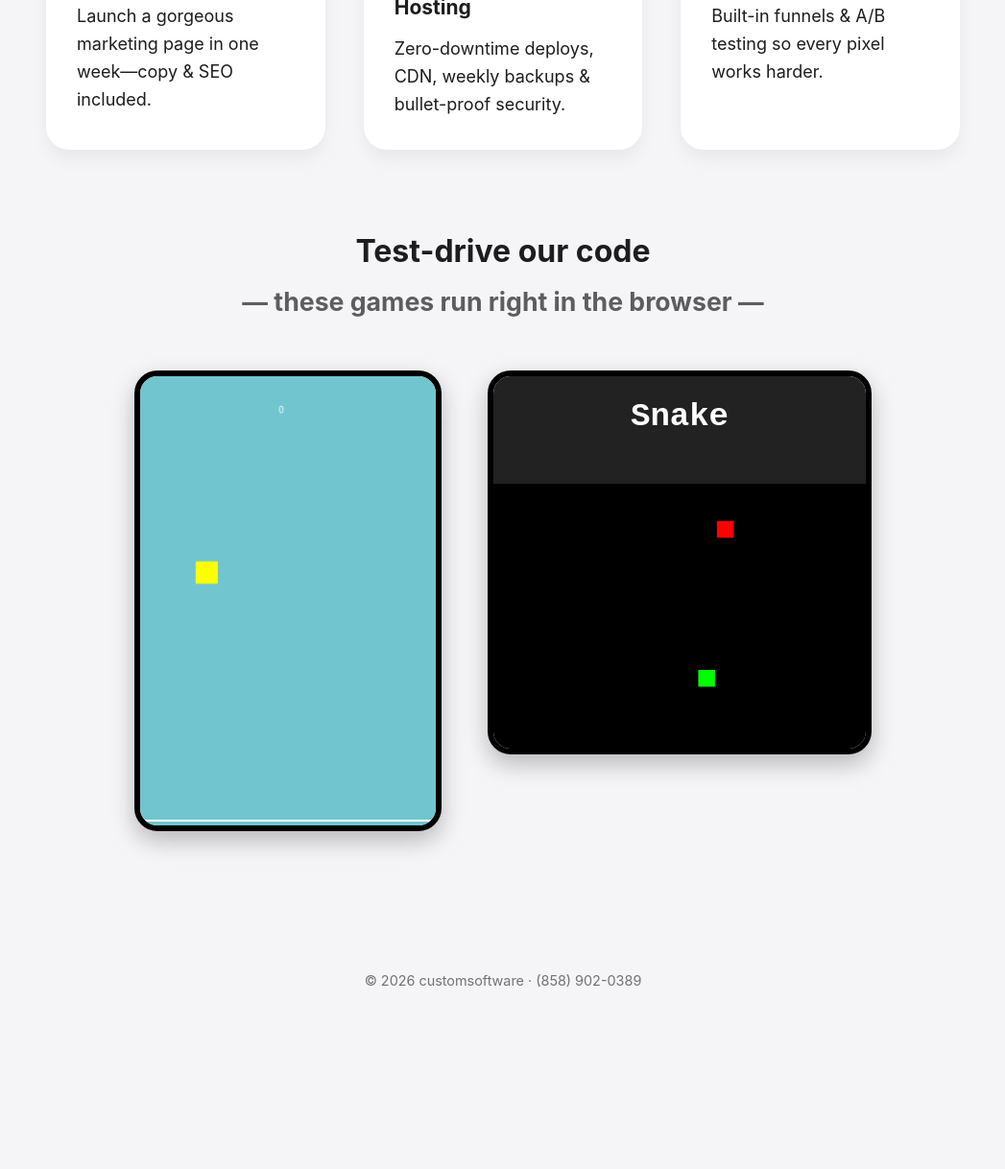
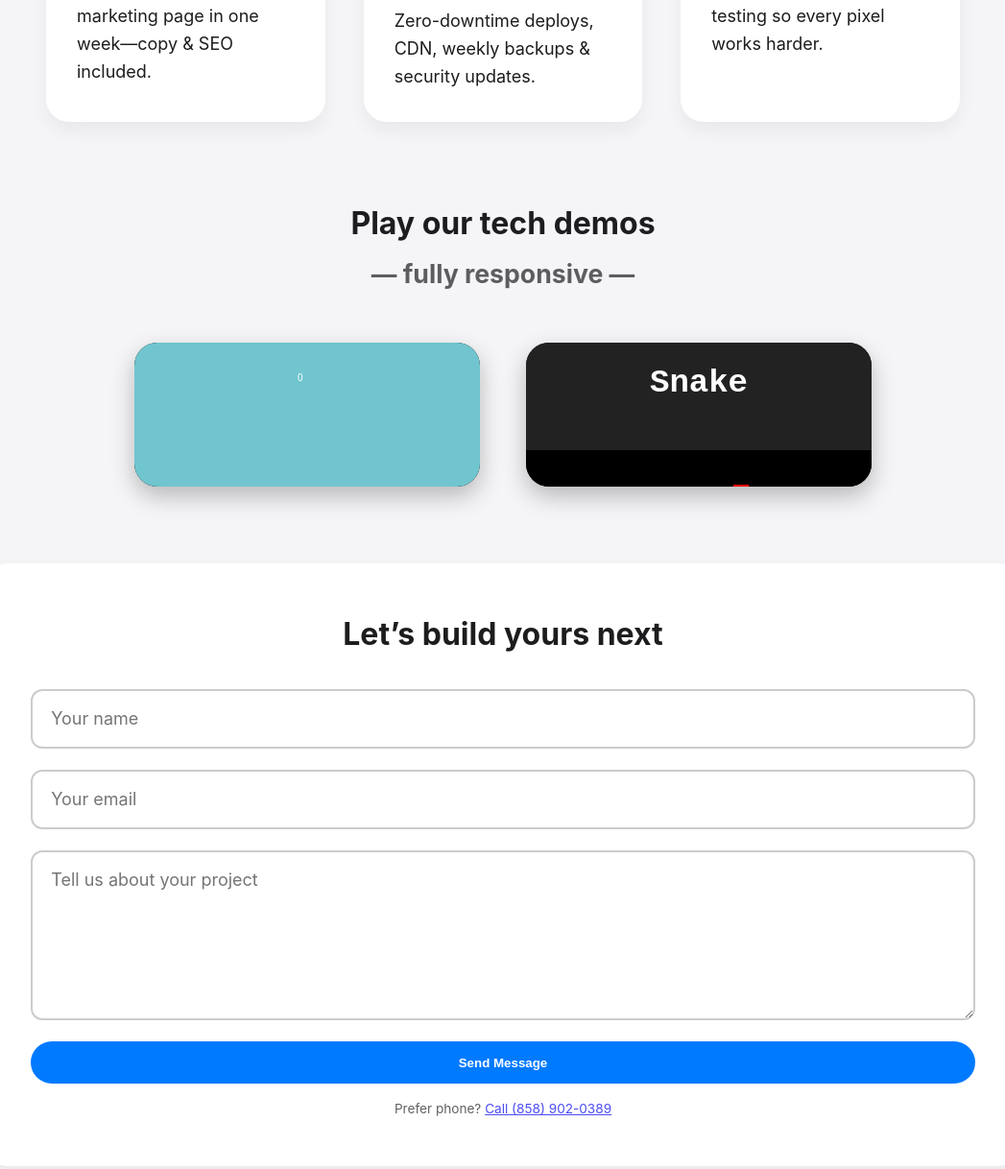
Before and after one commit to Tequilastock/tequilastock.github.io, a plain HTML site: page index.html in a window 1280 px wide. Shown: the part 845-2063 px from the top of the page at 96% size, without its empty margins (116-1163 px from the left). Before the commit the page ends 1942 px from the top, so only its background shows below. Drawn offline with Linux system fonts and the light colour scheme.

Commit message:
Wrap games in mobile-friendly responsive cards

```diff
--- a/index.html
+++ b/index.html
@@ -5,12 +5,7 @@
   <title>customsoftware — Imagine your site here</title>
   <meta name="viewport" content="width=device-width,initial-scale=1" />
   <style>
-    :root{
-      --accent:#007aff;
-      --dark:#111;
-      --light:#f5f5f7;
-      --txt:#1d1d1f;
-    }
+    :root{--accent:#007aff;--light:#f5f5f7;--txt:#1d1d1f}
     *{box-sizing:border-box;margin:0;padding:0}
     body{font:18px/1.6 -apple-system,BlinkMacSystemFont,'Segoe UI',Roboto,sans-serif;color:var(--txt);background:var(--light);}
     header{padding:7vh 5%;text-align:center}
@@ -23,8 +18,17 @@
     @media(min-width:800px){.grid{grid-template-columns:repeat(3,1fr)}}
     .card{background:#fff;border-radius:24px;padding:2rem;box-shadow:0 10px 18px rgba(0,0,0,.05);}
     .card h3{margin-bottom:.8rem}
+    /* -------- games -------- */
     .games{display:flex;flex-wrap:wrap;justify-content:center;gap:3rem;margin-top:3rem}
-    iframe{border:6px solid #000;border-radius:24px;box-shadow:0 10px 25px rgba(0,0,0,.25)}
+    .gameCard{background:#000;border-radius:24px;overflow:hidden;box-shadow:0 10px 25px rgba(0,0,0,.25);width:100%;max-width:360px}
+    .gameCard iframe{display:block;width:100%;height:auto;border:none}
+    /* -------- contact form -------- */
+    .contact{background:#fff;border-radius:24px;padding:3rem;box-shadow:0 10px 25px rgba(0,0,0,.05);}
+    form{display:grid;gap:1.4rem}
+    input,textarea{font:inherit;padding:.9rem 1.2rem;border:2px solid #ccc;border-radius:12px;width:100%;}
+    input:focus,textarea:focus{border-color:var(--accent);outline:none}
+    button{padding:.9rem 2.2rem;background:var(--accent);color:#fff;border:none;border-radius:42px;font-weight:600;cursor:pointer;transition:.25s}
+    button:hover{transform:translateY(-2px);box-shadow:0 8px 18px rgba(0,0,0,.2);}
     footer{padding:8vh 0;text-align:center;font-size:.9rem;opacity:.6}
     footer a{color:inherit;text-decoration:none}
   </style>
@@ -36,24 +40,40 @@
     <a class="cta" href="tel:+18589020389">Call&nbsp;now · (858)&nbsp;902-0389</a>
   </header>
 
+  <!-- Services cards (unchanged) -->
   <section>
     <h2 style="text-align:center;margin-bottom:3rem;font-size:2rem">What we craft</h2>
     <div class="grid">
       <div class="card"><h3>Custom Web Design</h3><p>Hand-coded, responsive &amp; accessible layouts that load in under 1 s.</p></div>
       <div class="card"><h3>E-commerce Stores</h3><p>Checkout experiences that convert with Apple-grade polish.</p></div>
-      <div class="card"><h3>Interactive Demos</h3><p>Scroll-triggered animations, mini-games, and immersive storytelling.</p></div>
+      <div class="card"><h3>Interactive Demos</h3><p>Scroll-triggered animations, mini-games, immersive storytelling.</p></div>
       <div class="card"><h3>Landing-Page Sprints</h3><p>Launch a gorgeous marketing page in one week—copy &amp; SEO included.</p></div>
-      <div class="card"><h3>Maintenance &amp; Hosting</h3><p>Zero-downtime deploys, CDN, weekly backups &amp; bullet-proof security.</p></div>
+      <div class="card"><h3>Maintenance &amp; Hosting</h3><p>Zero-downtime deploys, CDN, weekly backups &amp; security updates.</p></div>
       <div class="card"><h3>Growth Analytics</h3><p>Built-in funnels &amp; A/B testing so every pixel works harder.</p></div>
     </div>
   </section>
 
+  <!-- Games embedded in responsive cards -->
   <section style="text-align:center">
-    <h2 style="font-size:2rem">Test-drive our code<br><small style="opacity:.7">— these games run right in the browser —</small></h2>
+    <h2 style="font-size:2rem">Play our tech demos<br><small style="opacity:.7">— fully responsive —</small></h2>
     <div class="games">
-      <iframe src="games/flappy.html" width="320" height="480" title="Flappy Bird demo"></iframe>
-      <iframe src="games/snake.html"  width="400" height="400" title="Snake demo"></iframe>
+      <div class="gameCard"><iframe src="games/flappy.html" title="Flappy Bird demo"></iframe></div>
+      <div class="gameCard"><iframe src="games/snake.html"  title="Snake demo"></iframe></div>
     </div>
+  </section>
+
+  <!-- Contact section (unchanged) -->
+  <section class="contact" id="contact">
+    <h2 style="text-align:center;margin-bottom:2rem;font-size:2rem">Let’s build yours next</h2>
+    <form action="https://formspree.io/f/YOUR_FORMSPREE_ENDPOINT" method="POST">
+      <input type="text" name="name" placeholder="Your name" required />
+      <input type="email" name="_replyto" placeholder="Your email" required />
+      <textarea name="message" rows="5" placeholder="Tell us about your project" required></textarea>
+      <button type="submit">Send&nbsp;Message</button>
+    </form>
+    <p style="margin-top:1rem;text-align:center;font-size:.85rem;opacity:.7">
+      Prefer phone? <a href="tel:+18589020389">Call&nbsp;(858) 902-0389</a>
+    </p>
   </section>
 
   <footer>
```
